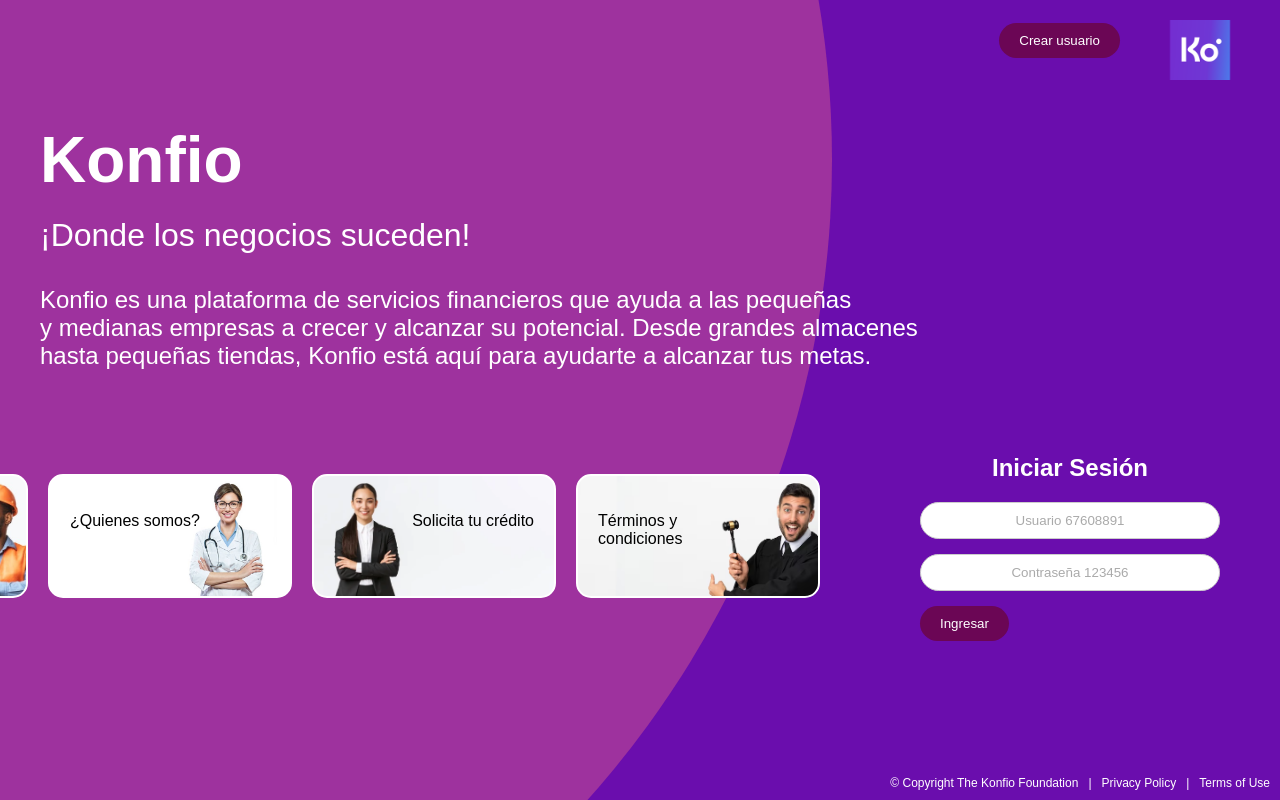
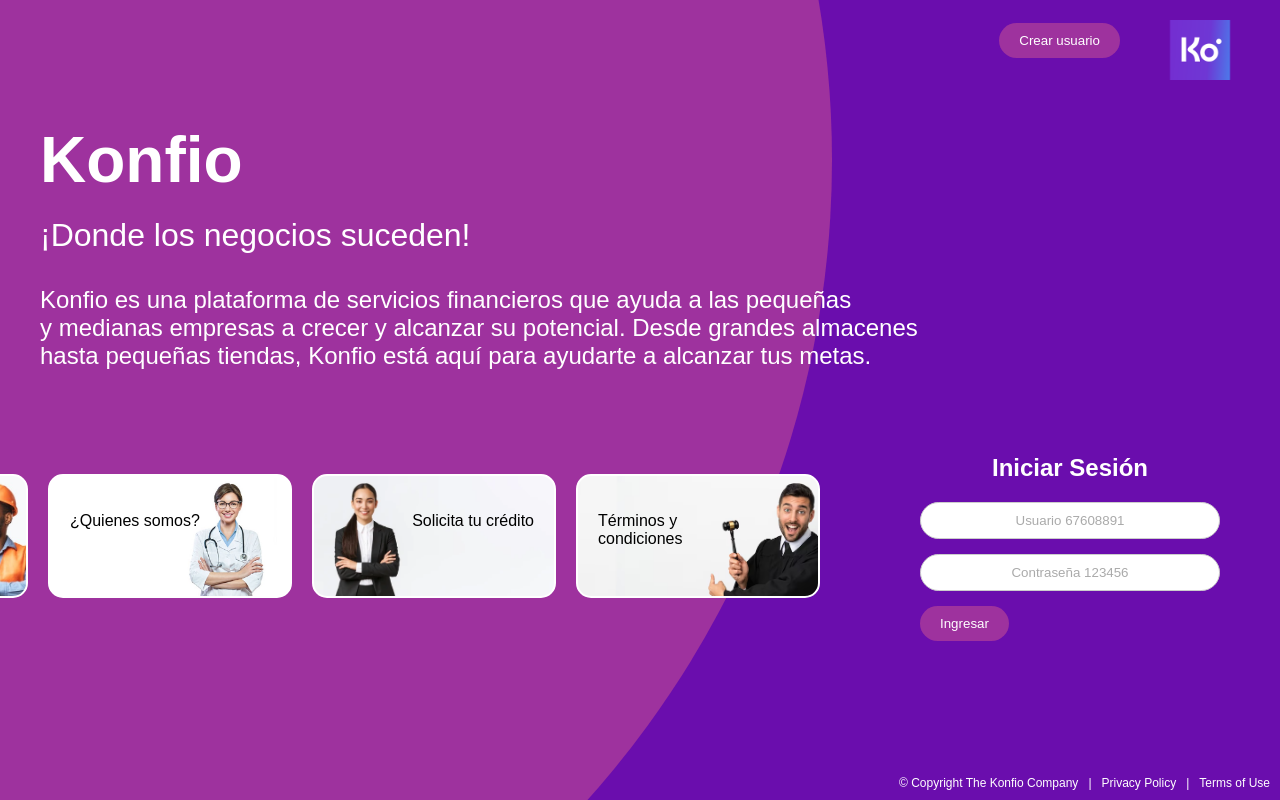
Before and after one commit to luisalex94/konfio_react, a React (Create React App) app: page / in a window 1280 px wide. Built offline with nearby package versions, Linux system fonts and the light colour scheme.

Commit message:
enhancement of footer

```diff
--- a/src/pages/Configuration/Configuration.js
+++ b/src/pages/Configuration/Configuration.js
@@ -112,7 +112,7 @@
                 </form>
             </div>
             <div className="welcome-welcome-footer">
-                <div>© Copyright The Konfio Foundation</div>
+                <div>© Copyright The Konfio Company</div>
                 <div>|</div>
                 <div>Privacy Policy</div>
                 <div>|</div>
--- a/src/pages/CreateUser/CreateUser.js
+++ b/src/pages/CreateUser/CreateUser.js
@@ -110,7 +110,7 @@
                 </form>
             </div>
             <div className="welcome-welcome-footer">
-                <div>© Copyright The Konfio Foundation</div>
+                <div>© Copyright The Konfio Company</div>
                 <div>|</div>
                 <div>Privacy Policy</div>
                 <div>|</div>
--- a/src/pages/CreditApplication/CreditApplication.js
+++ b/src/pages/CreditApplication/CreditApplication.js
@@ -190,7 +190,7 @@
                 </form>
             </div>
             <div className="welcome-welcome-footer">
-                <div>© Copyright The Konfio Foundation</div>
+                <div>© Copyright The Konfio Company</div>
                 <div>|</div>
                 <div>Privacy Policy</div>
                 <div>|</div>
--- a/src/pages/Home/Home.css
+++ b/src/pages/Home/Home.css
@@ -9,6 +9,15 @@
   display: flex;
   justify-content: space-between;
   padding: 20px;
+}
+
+.home-main-button {
+  padding: 10px 20px;
+  border: none;
+  border-radius: 25px;
+  background-color: rgb(158, 50, 158);
+  color: white;
+  cursor: pointer;
 }
 
 .home-konfio-logo {
--- a/src/pages/Welcome/Welcome.css
+++ b/src/pages/Welcome/Welcome.css
@@ -186,6 +186,15 @@
   background-color: #3700b3;
 }
 
+.welcome-main-button {
+  padding: 10px 20px;
+  border: none;
+  border-radius: 25px;
+  background-color: rgb(158, 50, 158);
+  color: white;
+  cursor: pointer;
+}
+
 .welcome-loader {
   border: 4px solid rgba(255, 255, 255, 0.3);
   border-top: 4px solid rgb(158, 50, 158);
--- a/src/pages/Welcome/Welcome.js
+++ b/src/pages/Welcome/Welcome.js
@@ -96,7 +96,7 @@
     <div className="welcome-App">
       <header className="welcome-App-header">
         <div className="welcome-header-content">
-          <button type="submit" onClick={crateUser} >Crear usuario</button>
+          <button type="submit" className='welcome-main-button' onClick={crateUser} >Crear usuario</button>
           <img src={konfioLogo} alt="Konfio Logo" className="welcome-konfio-logo" />
         </div>
         <div className="welcome-circle-background"></div>
@@ -142,7 +142,7 @@
               {loading ? (
                 <div className="welcome-loader"></div>
               ) : (<>
-                <button type="submit" onClick={handleSubmit} >Ingresar</button>
+                <button className='welcome-main-button' type="submit" onClick={handleSubmit} >Ingresar</button>
               </>
               )}
               {error && <p className="welcome-error-message">{error}</p>} {/* Mensaje de error si es necesario */}
@@ -151,7 +151,7 @@
         </div>
       </header>
       <div className="welcome-welcome-footer">
-        <div>© Copyright The Konfio Foundation</div>
+        <div>© Copyright The Konfio Company</div>
         <div>|</div>
         <div>Privacy Policy</div>
         <div>|</div>
```
